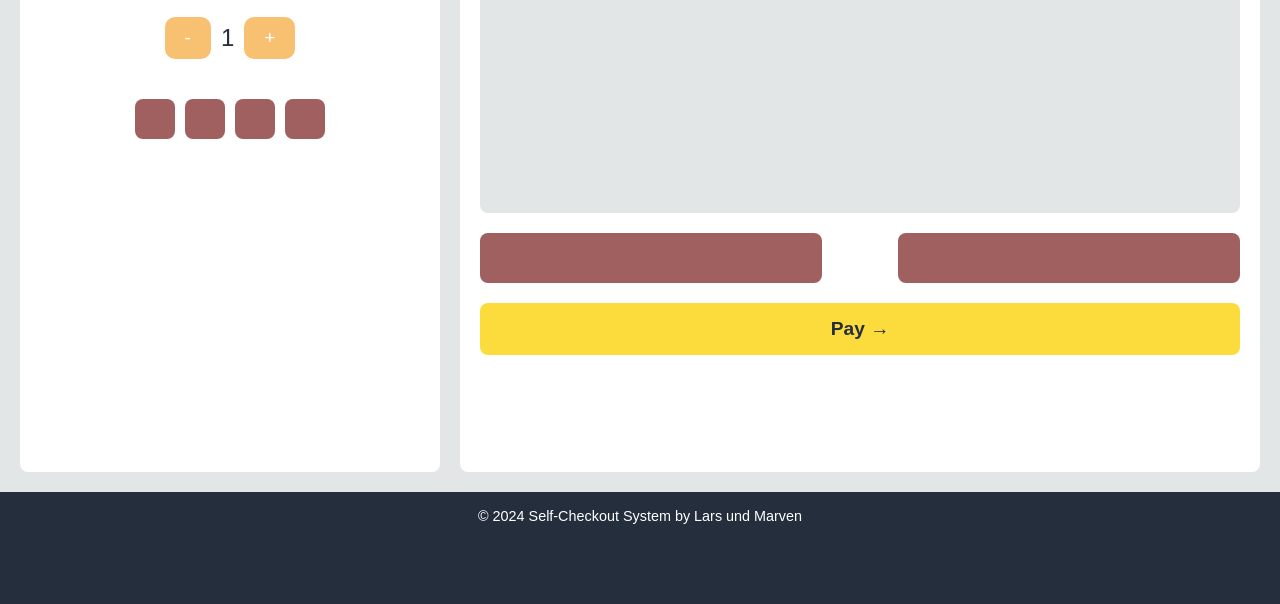
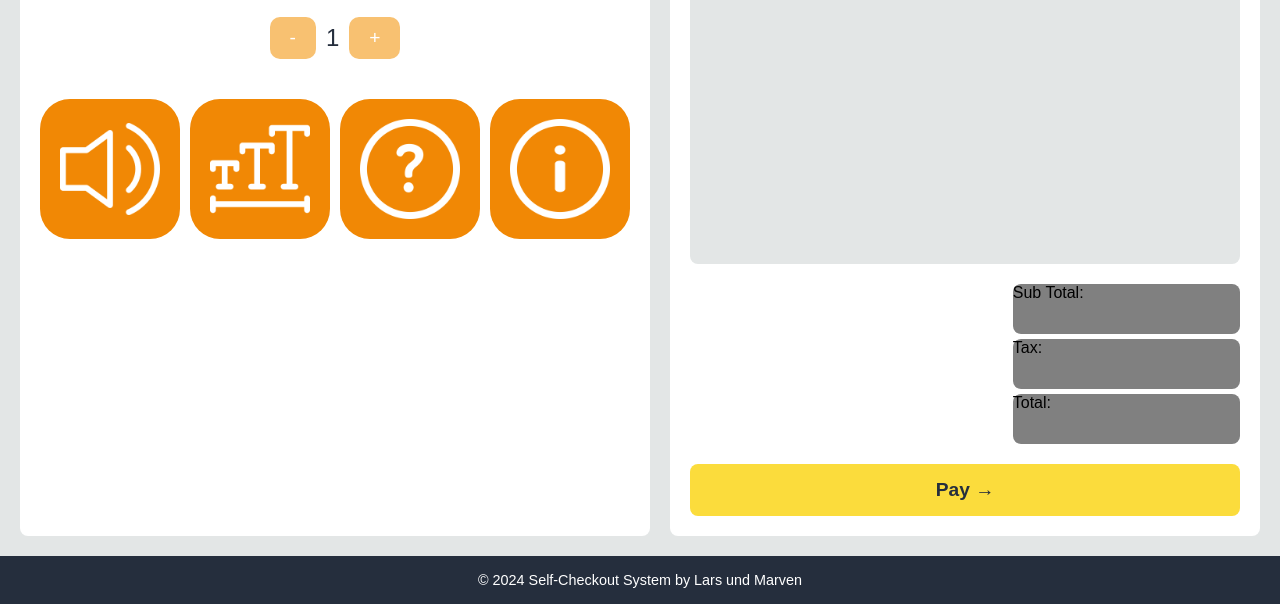
Before and after one commit to lzieger03/SelfCheckout-CoSE-WebProg, a plain HTML site: page frontend/index.html in a window 1280 px wide. Shown: the part 196-800 px from the top of the page. Drawn offline with Linux system fonts and the light colour scheme.

Commit message:
Updated CSS and Accessiblity Button

```diff
--- a/frontend/index.html
+++ b/frontend/index.html
@@ -9,7 +9,7 @@
 <body>
     <!-- Header-Bereich -->
     <header>
-        <h1>Self-Checkout System by Lars und Marven</h1>
+        <h1>ScanMate by Lars und Marven</h1>
     </header>
 
     <!-- Hauptbereich für das Layout -->
@@ -28,11 +28,11 @@
                 <span class="quantity-display">1</span>
                 <button class="quantity-btn">+</button>
             </div>
-            <div id="other-buttons">
-                <div class="button"></div>
-                <div class="button"></div>
-                <div class="button"></div>
-                <div class="button"></div>
+            <div id="accessibility-controls">
+                <button class="accessibility-button" ><img src="/frontend/resources/screenReaderButton.png" class="accessibility-button-image"></button>
+                <button class="accessibility-button" ><img src="/frontend/resources/textSizeButton.png" class="accessibility-button-image"></button>
+                <button class="accessibility-button" ><img src="/frontend/resources/helpButton.png" class="accessibility-button-image"></button>
+                <button class="accessibility-button" ><img src="/frontend/resources/infoButton.png" class="accessibility-button-image"></button>
             </div>
         </div>
 
@@ -40,8 +40,18 @@
         <div id="right-section">
             <div id="item-list"></div>
             <div id="price-info">
-                <div class="price-detail"></div>
-                <div class="price-detail"></div>
+                <div class="price-detail">
+                    <p>Sub Total:</p>
+                    <p id="price-detail-SubTotal"></p>
+                </div>
+                <div class="price-detail">
+                    <p>Tax: </p>
+                    <p id="price-detail-Tax"></p>
+                </div>
+                <div class="price-detail">
+                    <p>Total: </p>
+                    <p id="price-detail-Total"></p>
+                </div>
             </div>
             <div id="payment-button">
                 <button class="pay-btn">Pay →</button>
--- a/frontend/styles.css
+++ b/frontend/styles.css
@@ -81,17 +81,40 @@ main {
     font-size: 1.5rem;
 }
 
-#other-buttons {
+/*Accessibility Buttons in left section*/
+#accessibility-controls {
     display: flex;
+    flex-direction: row;
+    justify-content: space-between;
     gap: 10px;
     margin-top: 20px;
 }
 
-#other-buttons .button {
-    width: 40px;
-    height: 40px;
-    background-color: #a06060;
-    border-radius: 8px;
+/* CSS */
+.accessibility-button {
+    background-color: #F18805;
+    border-radius: 30px;
+    border: none;
+    color: #fff;
+    cursor: pointer;
+    display: inherit;
+    position: relative;
+    text-align: center;
+    padding: 20px;
+    touch-action: manipulation;
+    vertical-align: baseline;
+    transition: all .2s cubic-bezier(.22, .61, .36, 1);
+}
+
+.accessibility-button:hover {
+    background-color: #F39005;
+    transform: translateY(-2px);
+}
+
+.accessibility-button-image {
+    max-width: 100px;
+    max-height: 100px;
+    filter: invert();
 }
 
 /* Rechter Bereich */
@@ -100,25 +123,30 @@ main {
     background-color: white;
     padding: 20px;
     border-radius: 8px;
+    display: flex;
+    flex-direction: column;
+    justify-content: space-between;
 }
 
 #item-list {
     background-color: #E3E6E6;
-    height: 300px;
+    height: 75%;
     margin-bottom: 20px;
     border-radius: 8px;
 }
 
 #price-info {
-    display: flex;
-    justify-content: space-between;
+    display: grid;
+    grid-template-columns: auto auto auto;
+    grid-template-rows: auto auto auto;
+    grid-gap: 5px;
     margin-bottom: 20px;
 }
 
 .price-detail {
-    width: 45%;
+    grid-column: 3;
     height: 50px;
-    background-color: #a06060;
+    background-color: grey;
     border-radius: 8px;
 }
 
@@ -133,6 +161,11 @@ main {
     cursor: pointer;
     width: 100%;
     border-radius: 8px;
+    transition: all .2s cubic-bezier(.22, .61, .36, 1);
+}
+
+.pay-btn:hover {
+    transform: translateY(-2px);
 }
 
 .pay-btn:hover {
@@ -142,7 +175,7 @@ main {
 /* Footer Styling */
 footer {
     background-color: #252E3D;
-    height: 7rem;
+    height: 3 rem;
     color: white;
     text-align: center;
     padding: 1rem;
```
Also changed, not shown: frontend/resources/helpButton.png (added), frontend/resources/infoButton.png (added), frontend/resources/screenReaderButton.png (added), frontend/resources/searchButton.png (added), frontend/resources/textSizeButton.png (added).
